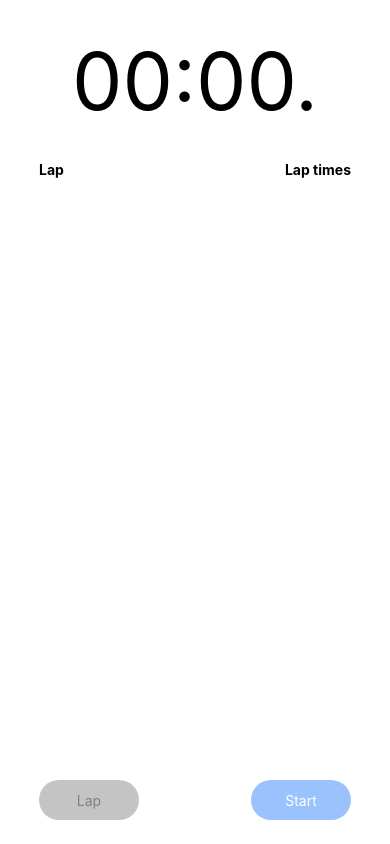
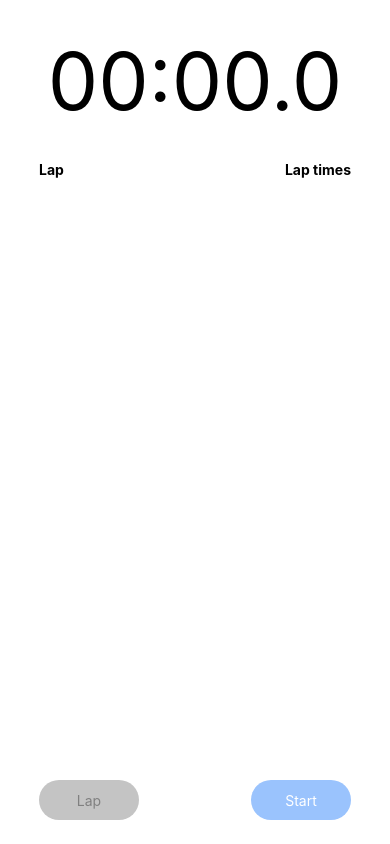
Before and after one commit to elioenays/Stopwatch, a React Native app: screen / in a window 390 px wide. Built offline with nearby package versions, Linux system fonts and the light colour scheme.

Commit message:
fix miliseconds format

```diff
--- a/App.tsx
+++ b/App.tsx
@@ -58,7 +58,7 @@ export default function App() {
       <Text style={styles.timer}>
         {('0' + (Math.floor(time / 60000) % 60)).slice(-2)}:
         {('0' + (Math.floor(time / 1000) % 60)).slice(-2)}.
-        {('' + Math.floor(time / 10)).slice(-2, -1)}
+        {('0' + Math.floor(time / 10)).slice(-2, -1)}
       </Text>
 
       <View style={styles.lapsHeader}>
```
